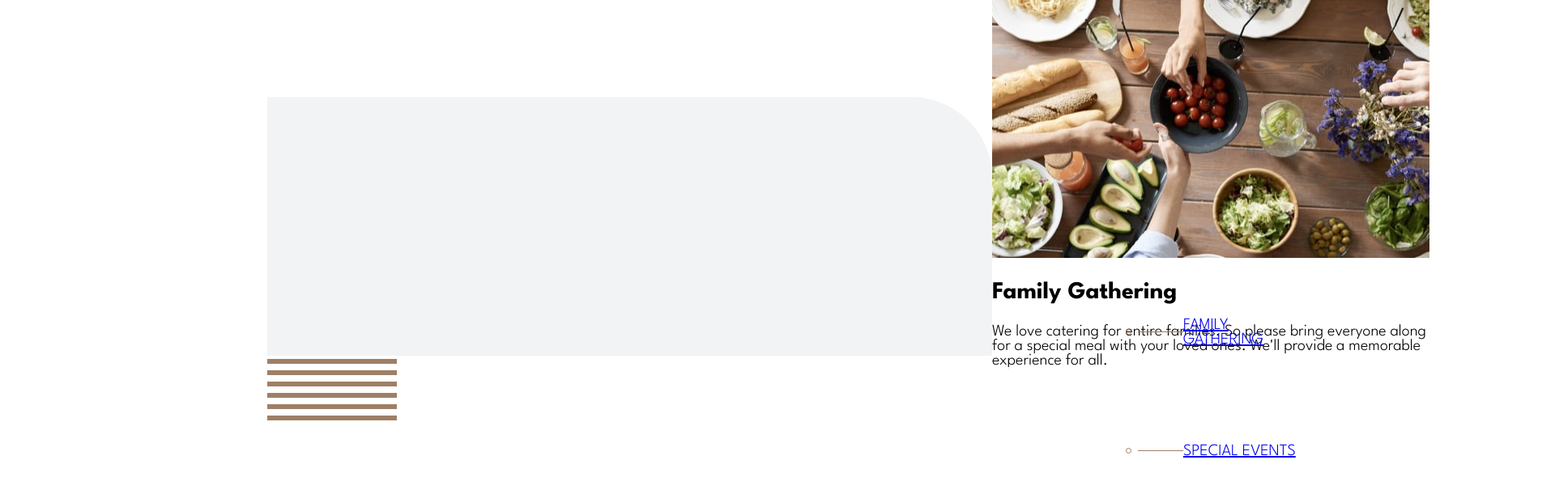
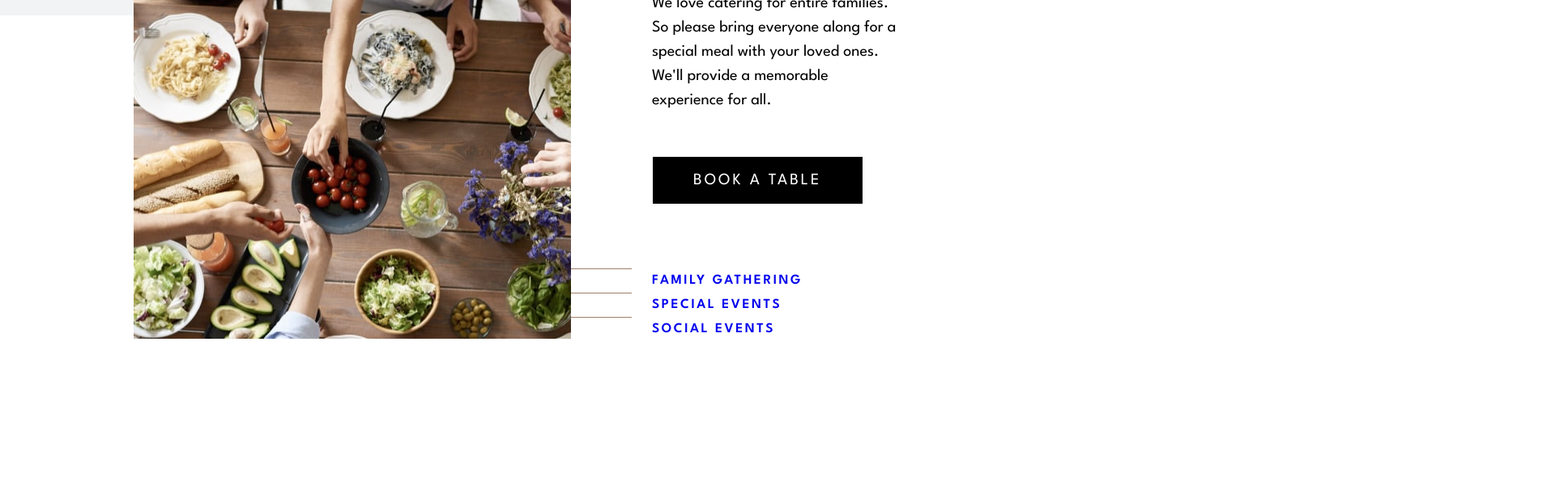
Before and after one commit to annaduong17/restaurant-website, a React (Create React App) app: page / in a window 1280 px wide. Shown: the part 3380-3996 px from the top of the page at 81% size, 1920 px wide, since content can reach past the window. Built offline with nearby package versions, Linux system fonts and the light colour scheme.

Commit message:
style event and event navlinks

```diff
--- a/src/components/Event.js
+++ b/src/components/Event.js
@@ -3,19 +3,24 @@ import EventNavLinks from "./EventNavLinks";
 
 function Event({ title, description, imgDesktop, imgMobile }) {
   return (
-    <section className="family-gathering-section">
-      <div>
+    <div className="event">
+      <div className="pattern">
         <img src="/images/patterns/pattern-curve-top-right.svg" alt="curve pattern" />
         <img src="/images/patterns/pattern-lines.svg" alt="lines pattern" />
       </div>
+
+      <section>
         <div>
           <img src={imgDesktop} alt={title} />
+        </div>
+        <div className="content">
           <h2>{title}</h2>
           <p>{description}</p>
           <Button />
           <EventNavLinks />
         </div>
       </section>
+    </div>
   );
 }
 
--- a/src/components/EventNavLinks.js
+++ b/src/components/EventNavLinks.js
@@ -2,19 +2,19 @@ import { NavLink } from 'react-router-dom';
 
 function EventNavLinks() {
   return (
-    <div>
-      <section>
-        <img src="/images/patterns/pattern-divide.svg" alt="divide pattern" />
-        <NavLink>FAMILY GATHERING</NavLink>
-      </section>
-      <section>
-        <img src="/images/patterns/pattern-divide.svg" alt="divide pattern" />
-        <NavLink>SPECIAL EVENTS</NavLink>
-      </section>
-      <section>
-        <img src="/images/patterns/pattern-divide.svg" alt="divide pattern" />
-        <NavLink>SOCIAL EVENTS</NavLink>
-      </section>
+    <div className='event-navlinks'>
+      <div>
+        <span></span>
+        <NavLink className="link">FAMILY GATHERING</NavLink>
+      </div>
+      <div>
+      <span></span>
+        <NavLink className="link">SPECIAL EVENTS</NavLink>
+      </div>
+      <div>
+      <span></span>
+        <NavLink className="link">SOCIAL EVENTS</NavLink>
+      </div>
     </div>
   );
 }
--- a/src/components/HomePage.js
+++ b/src/components/HomePage.js
@@ -40,14 +40,12 @@ function HomePage() {
 
       <HighlightSection />
 
-      <section >
-       <Event
+      <Event
         title="Family Gathering"
         description="We love catering for entire families. So please bring everyone along for a special meal with your loved ones. We'll provide a memorable experience for all."
         imgDesktop="/images/homepage/family-gathering-desktop.jpg"
         imgMobile="/images/homepage/family-gathering-mobile.jpg"
       />
-      </section>
 
       <Banner />
     </div>
--- a/src/index.scss
+++ b/src/index.scss
@@ -12,11 +12,10 @@ $shuttle-gray: #5c6779;
 html,
 body {
   font-family: 'League Spartan', sans-serif;
-  font-weight: 300;
+  font-weight: 400;
   font-size: 20px;
   margin: 0;
   width: 100%;
-
 }
 
 .app {
@@ -41,7 +40,6 @@ body {
   background-image: url("../public/images/homepage/hero-bg-desktop.jpg");
   background-repeat: no-repeat;
   width: 100%;
-  // padding-inline: 165px;
 
   .header {
     height: 820px;
@@ -67,13 +65,25 @@ body {
     }
   }
 
-
   section {
     display: flex;
     align-items: center;
     margin-top: -100px;
     margin-bottom: 220px;
     padding-inline: 165px;
+  }
+
+  .content {
+    width: 445px;
+
+    h2 {
+      font-size: 2.4rem;
+      letter-spacing: -0.5px;
+    }
+
+    p {
+      line-height: 150%;
+    }
   }
 
   .enjoyable-place-section {
@@ -122,8 +132,6 @@ body {
     .highlights {
       margin-top: 50px;
 
-
-
       .highlight {
         display: flex;
         border-bottom: 1px solid $ebony-clay;
@@ -157,18 +165,58 @@ body {
       }
     }
   }
+}
 
+.event {
+  position: relative;
+
+  .pattern {
+    img:first-child {
+      position: absolute;
+      top: -120px;
+      left: -300px;
+      z-index: -1;
+    }
+
+    img:last-child {
+      position: absolute;
+      top: -40px;
+      left: 120px;
+    }
+  }
 
   .content {
-    width: 445px;
-
-    h2 {
-      font-size: 2.4rem;
-      letter-spacing: -0.5px;
-    }
+    margin-left: 100px;
 
     p {
-      line-height: 150%;
+      margin-bottom: 75px;
     }
   }
+
+  .booking-btn {
+    background-color: black;
+    margin-block: 2rem;
+  }
 }
+
+.event-navlinks {
+  margin-top: 100px;
+  position: relative;
+
+  span {
+    width: 95px;
+    height: 1px;
+    background-color: $beaver;
+    position: absolute;
+    left: -120px;
+    z-index: -1;
+  }
+
+  .link {
+    font-size: .85rem;
+    letter-spacing: 2.5px;
+    font-weight: 600;
+    text-decoration: none;
+    line-height: 1.5rem;
+  }
+}
```
Lines whose indentation alone changed are shown as unchanged.
